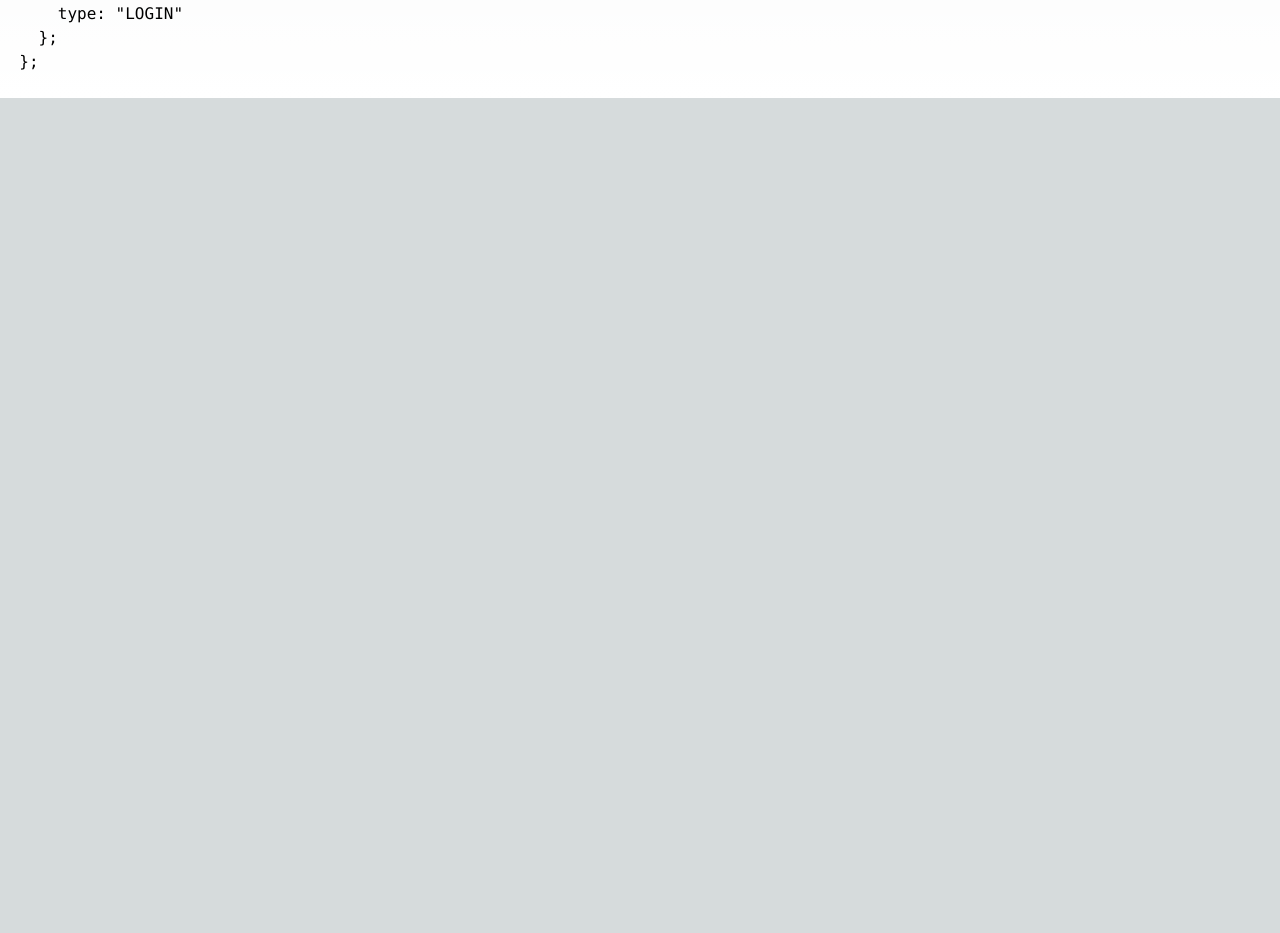
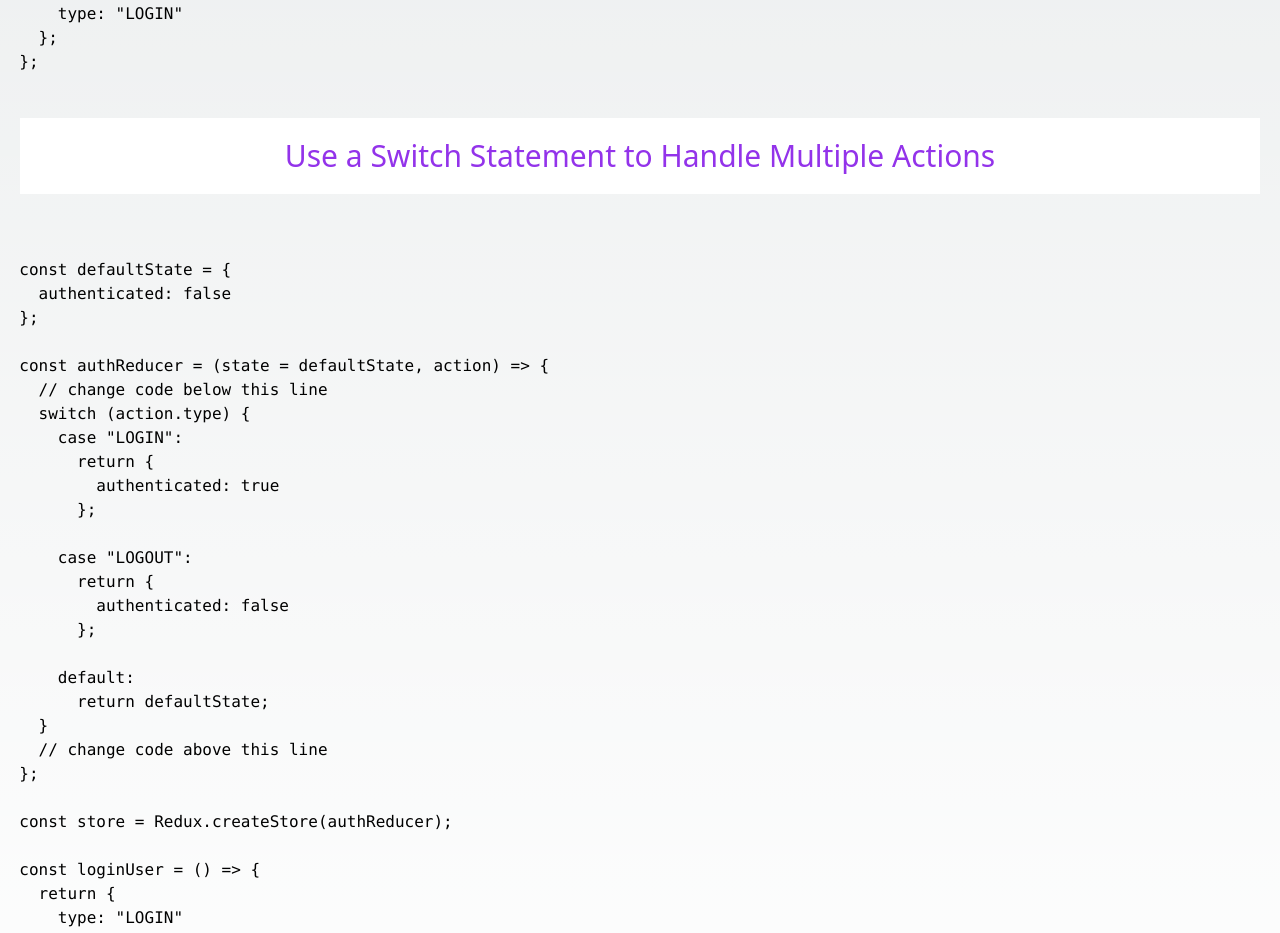
Before and after one commit to ragulpalanisamy/fcc_projects_euler, a Next.js app: page /Pro-5/Redux_store in a window 1280 px wide. Shown: the part 1862-2795 px from the top of the page. Before the commit the page ends 1960 px from the top, so only its background shows below. Built offline with nearby package versions, Linux system fonts and the light colour scheme.

Commit message:
feat: :sparkles: Added the redux Use a Switch Statement to Handle Multiple Actions

```diff
--- a/src/pages/Pro-5/Redux_store.tsx
+++ b/src/pages/Pro-5/Redux_store.tsx
@@ -65,6 +65,45 @@ export default function Redux_store() {
     };
   };
   `;
+
+  const codesnippet5 = `
+  const defaultState = {
+    authenticated: false
+  };
+
+  const authReducer = (state = defaultState, action) => {
+    // change code below this line
+    switch (action.type) {
+      case "LOGIN":
+        return {
+          authenticated: true
+        };
+
+      case "LOGOUT":
+        return {
+          authenticated: false
+        };
+
+      default:
+        return defaultState;
+    }
+    // change code above this line
+  };
+
+  const store = Redux.createStore(authReducer);
+
+  const loginUser = () => {
+    return {
+      type: "LOGIN"
+    };
+  };
+
+  const logoutUser = () => {
+    return {
+      type: "LOGOUT"
+    };
+  };
+  `;
   return (
     <div>
         <DesignTypeScript />
@@ -105,6 +144,16 @@ export default function Redux_store() {
               {codesnippet3}
           </code>
        </pre>
+
+       <h1>
+       Use a Switch Statement to Handle Multiple Actions
+       </h1>
+
+       <pre>
+          <code>
+              {codesnippet5}
+          </code>
+       </pre>
     </div>
   )
 }
```
